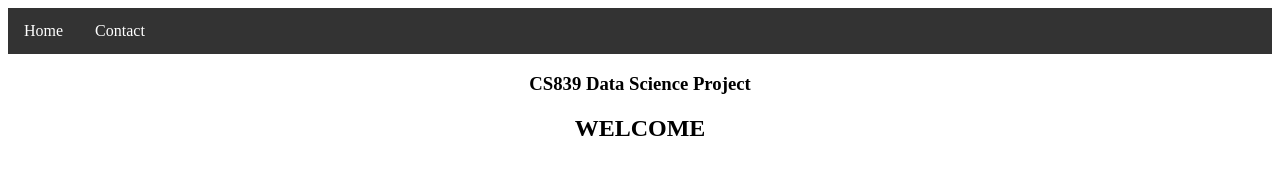
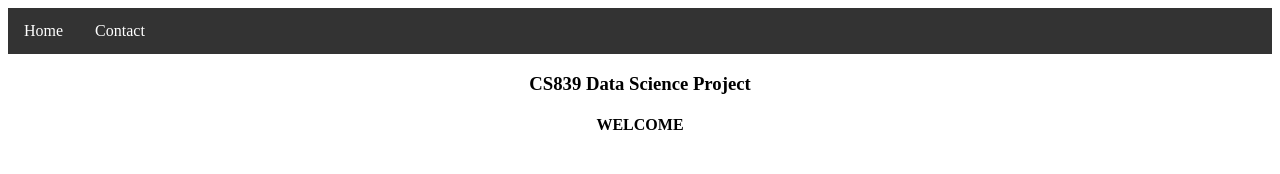
Before and after one commit to knsushma/knsushma.github.io, a plain HTML site: page home.html in a window 1280 px wide. Drawn offline with Linux system fonts and the light colour scheme.

Commit message:
Update home.html

```diff
--- a/home.html
+++ b/home.html
@@ -48,7 +48,7 @@
 			<li><a href="contact.html">Contact</a></li>
 		</nav>
 
-		<center><h3>CS839 Data Science Project</h3><h2>WELCOME</h2></center>
+		<center><h3>CS839 Data Science Project</h3><h4>WELCOME</h4></center>
 
 	</body>
 </html>
```
